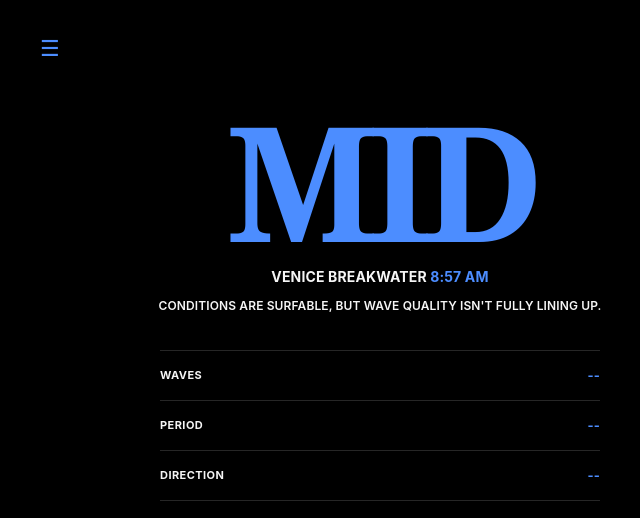
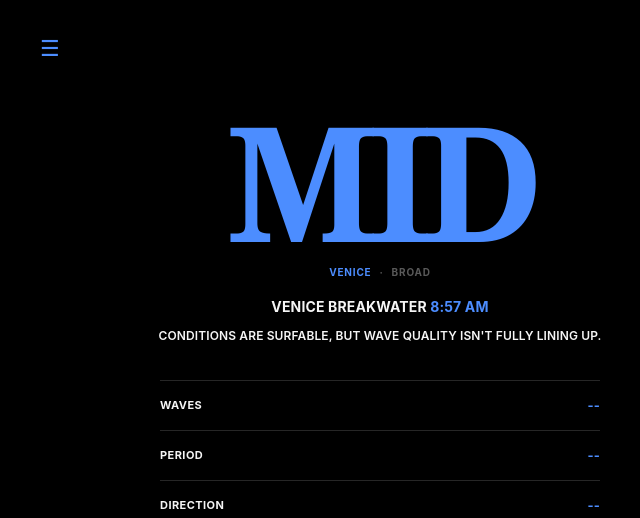
Before and after one commit to hernanqu/surf-intel, a Flask app: page / in a window 1280 px wide. Shown: the top 518 px of the page, without its empty margins (260-900 px from the left). Run offline with Flask 3, Linux system fonts and the light colour scheme; data that the repository does not hold is empty.

Commit message:
Add Broad Beach and multi-spot support

```diff
--- a/app.py
+++ b/app.py
@@ -6,8 +6,14 @@ app = Flask(__name__)
 
 # Simple in-memory cache to avoid excessive upstream API requests.
 MARINE_CACHE = {
-    "data": None,
-    "timestamp": 0,
+    "venice": {
+        "data": None,
+        "timestamp": 0,
+    },
+    "broad": {
+        "data": None,
+        "timestamp": 0,
+    },
 }
 
 CACHE_TTL = 600  # 10 minutes
@@ -27,15 +33,29 @@ SURFER = {
 # SPOT
 # --------------------------------------------------
 
-VENICE = {
-    "name": "Venice Breakwater",
-    "latitude": 33.9832,
-    "longitude": -118.4743,
-    "wind_profile": {
-        "offshore": [(45, 135)],
-        "onshore": [(225, 315)],
+SPOTS = {
+    "venice": {
+        "name": "Venice Breakwater",
+        "latitude": 33.9832,
+        "longitude": -118.4743,
+        "wind_profile": {
+            "offshore": [(45, 135)],
+            "onshore": [(225, 315)],
+        },
+    },
+    "broad": {
+        "name": "Broad Beach",
+        "latitude": 34.0344,
+        "longitude": -118.8508,
+        "wind_profile": {
+            "offshore": [(30, 120)],
+            "onshore": [(210, 300)],
+        },
     },
 }
+
+# Keep Venice as the default while multi-spot routing is added.
+VENICE = SPOTS["venice"]
 
 OPEN_METEO_URL = "https://marine-api.open-meteo.com/v1/marine"
 OPEN_METEO_WEATHER_URL = "https://api.open-meteo.com/v1/forecast"
@@ -279,7 +299,7 @@ def select_relevant_swell(current):
     )
 
 
-def make_assessment(current):
+def make_assessment(current, spot=VENICE):
 
     wave_height_ft = meters_to_feet(
         current.get("wave_height")
@@ -332,7 +352,7 @@ def make_assessment(current):
 
     wind_quality = classify_wind(
         wind_direction,
-        VENICE.get("wind_profile", {})
+        spot.get("wind_profile", {})
     )
 
     if wind_speed_kt is None:
@@ -581,7 +601,7 @@ def make_assessment(current):
     }
 
 
-def calculate_window(data, current_status, sunset_status=None):
+def calculate_window(data, current_status, sunset_status=None, spot=VENICE):
 
     if current_status not in ("YEW!", "MID"):
         return None
@@ -655,6 +675,26 @@ def calculate_window(data, current_status, sunset_status=None):
             "swell_wave_period": hourly.get(
                 "swell_wave_period", [None]
             )[index],
+
+            "secondary_swell_wave_height": hourly.get(
+                "secondary_swell_wave_height", [None]
+            )[index],
+            "secondary_swell_wave_direction": hourly.get(
+                "secondary_swell_wave_direction", [None]
+            )[index],
+            "secondary_swell_wave_period": hourly.get(
+                "secondary_swell_wave_period", [None]
+            )[index],
+
+            "tertiary_swell_wave_height": hourly.get(
+                "tertiary_swell_wave_height", [None]
+            )[index],
+            "tertiary_swell_wave_direction": hourly.get(
+                "tertiary_swell_wave_direction", [None]
+            )[index],
+            "tertiary_swell_wave_period": hourly.get(
+                "tertiary_swell_wave_period", [None]
+            )[index],
             "wind_speed_10m": wind_hourly.get(
                 "wind_speed_10m", [None]
             )[wind_i],
@@ -666,7 +706,7 @@ def calculate_window(data, current_status, sunset_status=None):
             )[wind_i],
         }
 
-        future_assessment = make_assessment(future)
+        future_assessment = make_assessment(future, spot)
 
         if future_assessment.get("status") not in ("YEW!", "MID"):
             break
@@ -796,18 +836,24 @@ def make_tide_summary(predictions):
     }
 
 
-def get_marine_data():
+def get_marine_data(spot_key="venice"):
+
+    spot = SPOTS.get(spot_key, SPOTS["venice"])
+    cache = MARINE_CACHE.get(
+        spot_key,
+        MARINE_CACHE["venice"]
+    )
     # Return cached data if it is still fresh.
     now = time.time()
     if (
-        MARINE_CACHE["data"] is not None
-        and now - MARINE_CACHE["timestamp"] < CACHE_TTL
+        cache["data"] is not None
+        and now - cache["timestamp"] < CACHE_TTL
     ):
-        return MARINE_CACHE["data"]
+        return cache["data"]
 
     marine_params = {
-        "latitude": VENICE["latitude"],
-        "longitude": VENICE["longitude"],
+        "latitude": spot["latitude"],
+        "longitude": spot["longitude"],
         "hourly": HOURLY,
         "current": CURRENT,
         "timezone": "America/Los_Angeles",
@@ -823,8 +869,8 @@ def get_marine_data():
     marine_data = marine_response.json()
 
     weather_params = {
-        "latitude": VENICE["latitude"],
-        "longitude": VENICE["longitude"],
+        "latitude": spot["latitude"],
+        "longitude": spot["longitude"],
         "current": "wind_speed_10m,wind_direction_10m,is_day",
         "hourly": "wind_speed_10m,wind_direction_10m,is_day,precipitation",
         "daily": "sunrise,sunset",
@@ -850,8 +896,8 @@ def get_marine_data():
         marine_data["weather_daily"] = {}
 
     # Store the successful marine result.
-    MARINE_CACHE["data"] = marine_data
-    MARINE_CACHE["timestamp"] = now
+    cache["data"] = marine_data
+    cache["timestamp"] = now
 
     return marine_data
 
@@ -1014,7 +1060,7 @@ def get_next_sunrise(data):
     return None
 
 
-def get_dawn_patrol_forecast(data):
+def get_dawn_patrol_forecast(data, spot=VENICE):
     from datetime import datetime
     from zoneinfo import ZoneInfo
 
@@ -1120,7 +1166,7 @@ def get_dawn_patrol_forecast(data):
 
     forecast["is_day"] = 1
 
-    assessment = make_assessment(forecast)
+    assessment = make_assessment(forecast, spot)
 
     if assessment["status"] == "NAH":
         outlook = "LOOKING HEAVY"
@@ -1147,17 +1193,25 @@ def index():
 
 
 @app.route("/api/marine")
+
 def marine():
+
+    spot_key = request.args.get("spot", "venice")
+
+    if spot_key not in SPOTS:
+        spot_key = "venice"
+
+    spot = SPOTS[spot_key]
 
     force_refresh = (
         request.args.get("refresh") == "1"
     )
 
     if force_refresh:
-        MARINE_CACHE["data"] = None
-        MARINE_CACHE["timestamp"] = 0
+        MARINE_CACHE[spot_key]["data"] = None
+        MARINE_CACHE[spot_key]["timestamp"] = 0
 
-    data = get_marine_data()
+    data = get_marine_data(spot_key)
 
     current = data.get("current", {})
 
@@ -1178,9 +1232,9 @@ def marine():
     else:
         current["is_day"] = wind.get("is_day")
 
-    assessment = make_assessment(current)
+    assessment = make_assessment(current, spot)
     dawn_patrol = get_next_sunrise(data)
-    dawn_forecast = get_dawn_patrol_forecast(data)
+    dawn_forecast = get_dawn_patrol_forecast(data, spot)
     sunset_status = get_sunset_status(data)
     rain_lockout = get_rain_lockout(data)
 
@@ -1210,7 +1264,8 @@ def marine():
     window = calculate_window(
         data,
         assessment.get("status"),
-        sunset_status
+        sunset_status,
+        spot
     )
 
     tide = make_tide_summary(
@@ -1222,7 +1277,7 @@ def marine():
     )
 
     return jsonify({
-        "spot": VENICE,
+        "spot": spot,
         "surfer": SURFER,
         "assessment": assessment,
         "dawn_patrol": dawn_patrol,
@@ -1244,4 +1299,4 @@ def marine():
 # --------------------------------------------------
 
 if __name__ == "__main__":
-    app.run(debug=True)
+    app.run(debug=True, port=5001)
--- a/templates/index.html
+++ b/templates/index.html
@@ -147,6 +147,39 @@
             letter-spacing: 0.04em;
             text-transform: uppercase;
 
+            color: var(--accent);
+        }
+
+        .spot-selector {
+            margin-top: 18px;
+
+            display: flex;
+            align-items: center;
+            justify-content: center;
+            gap: 8px;
+
+            font-size: 10px;
+            font-weight: 700;
+            letter-spacing: 0.08em;
+            text-transform: uppercase;
+
+            color: rgba(255, 255, 255, 0.35);
+        }
+
+        .spot-option {
+            padding: 0;
+            border: 0;
+            background: transparent;
+
+            font: inherit;
+            letter-spacing: inherit;
+            text-transform: inherit;
+
+            color: rgba(255, 255, 255, 0.35);
+            cursor: pointer;
+        }
+
+        .spot-option.active {
             color: var(--accent);
         }
 
@@ -344,6 +377,24 @@
                 WINDOW: --
             </div>
 
+            <div class="spot-selector">
+                <button
+                    type="button"
+                    class="spot-option active"
+                    data-spot-key="venice"
+                >
+                    VENICE
+                </button>
+                <span>·</span>
+                <button
+                    type="button"
+                    class="spot-option"
+                    data-spot-key="broad"
+                >
+                    BROAD
+                </button>
+            </div>
+
             <div
                 id="location"
                 class="location"
@@ -463,12 +514,27 @@
 </div>
 
 <script>
+
+const urlParams = new URLSearchParams(window.location.search);
+
+let activeSpot = urlParams.get("spot") || "venice";
+
+if (!["venice", "broad"].includes(activeSpot)) {
+    activeSpot = "venice";
+}
+
 async function loadSurfData(forceRefresh = false) {
 
     try {
-        const endpoint = forceRefresh
-            ? "/api/marine?refresh=1"
-            : "/api/marine";
+        const params = new URLSearchParams({
+            spot: activeSpot
+        });
+
+        if (forceRefresh) {
+            params.set("refresh", "1");
+        }
+
+        const endpoint = "/api/marine?" + params.toString();
 
         const response = await fetch(endpoint);
 
@@ -479,6 +545,12 @@ async function loadSurfData(forceRefresh = false) {
         }
 
         const data = await response.json();
+
+        if (data.spot && data.spot.name) {
+            document.getElementById("location").dataset.spot =
+                data.spot.name;
+            updateLocationTime();
+        }
         const assessment = data.assessment;
 
         const conditionsEl =
@@ -711,7 +783,11 @@ refreshButton.addEventListener(
         refreshButton.textContent = "…";
 
         try {
-            await fetch("/api/marine?refresh=1");
+            await fetch(
+                "/api/marine?spot=" +
+                encodeURIComponent(activeSpot) +
+                "&refresh=1"
+            );
         } finally {
             window.location.reload();
         }
@@ -720,6 +796,29 @@ refreshButton.addEventListener(
 
 
 
+document.querySelectorAll(".spot-option").forEach(button => {
+    const spotKey = button.dataset.spotKey;
+
+    button.classList.toggle(
+        "active",
+        spotKey === activeSpot
+    );
+
+    button.addEventListener("click", () => {
+        if (spotKey === activeSpot) {
+            return;
+        }
+
+        const params = new URLSearchParams(
+            window.location.search
+        );
+
+        params.set("spot", spotKey);
+
+        window.location.search = params.toString();
+    });
+});
+
 loadSurfData();
 </script>
 
```
